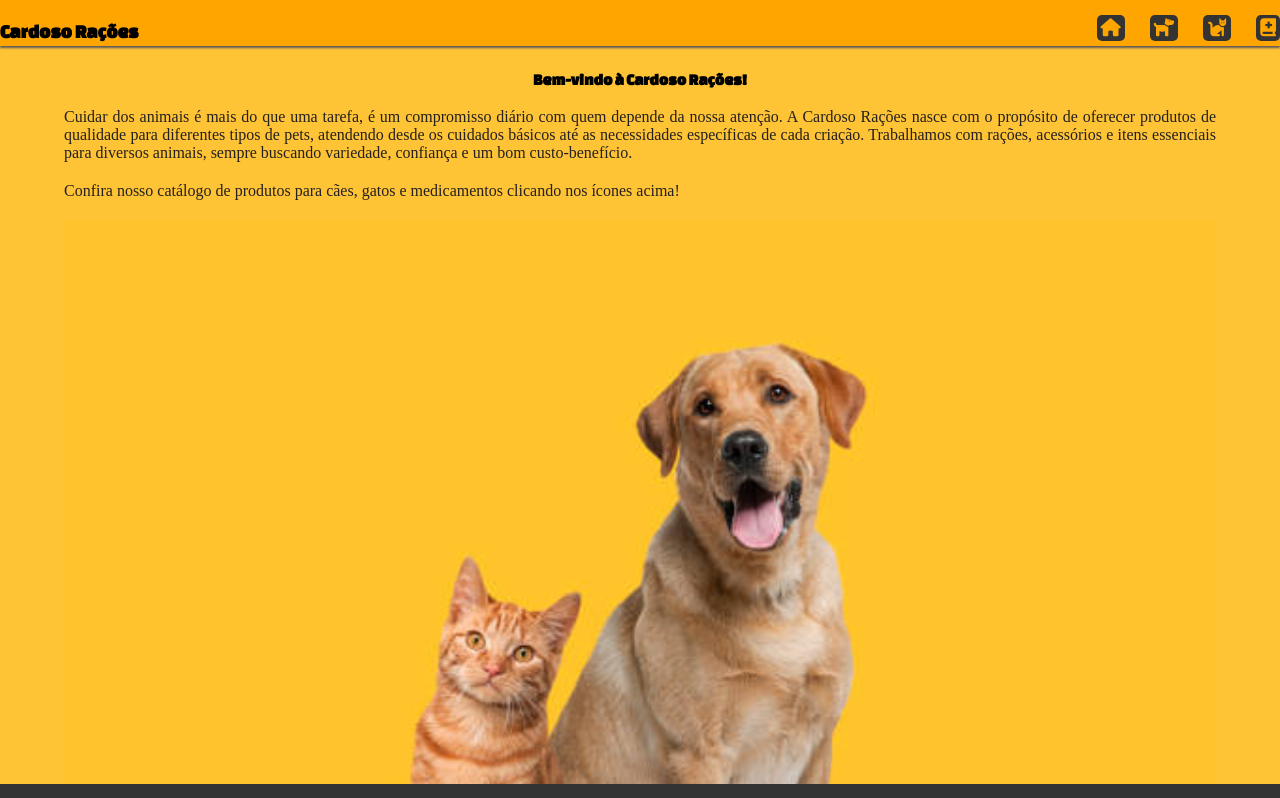
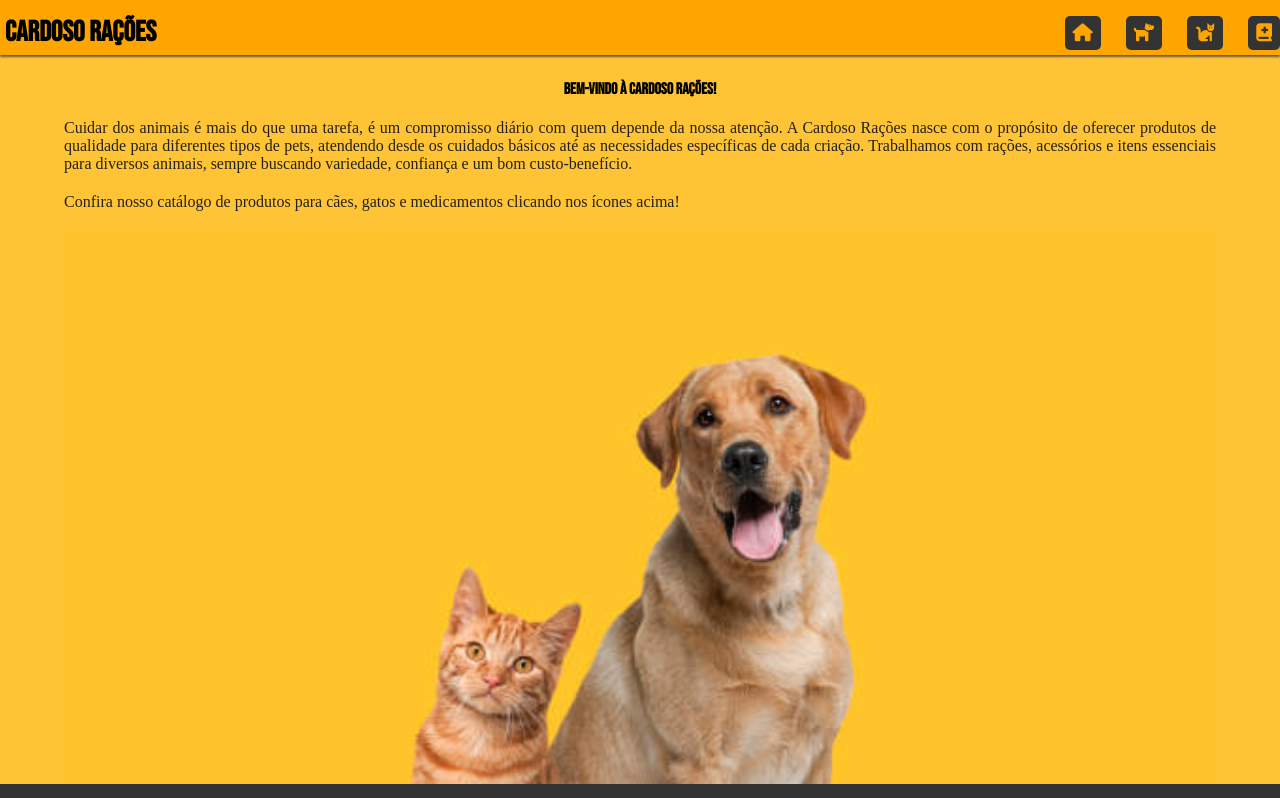
Before and after one commit to lucasnunes78434-jpg/Cardoso-Racoes, a plain HTML site: page index.html in a window 1280 px wide. Shown: the top 798 px of the page. Drawn offline with Linux system fonts and the light colour scheme.

Commit message:
atualiza

```diff
--- a/estilo/style.css
+++ b/estilo/style.css
@@ -1,13 +1,13 @@
 @charset "UTF-8";
 
-@import url('https://fonts.googleapis.com/css2?family=Changa+One&display=swap');
+@import url('https://fonts.googleapis.com/css2?family=Bebas+Neue&display=swap');
 
 :root {
     --cor-destaque: #FFA500; /* Laranja */
     --cor-fundo: #FFFFFF; /* Branco */
     --cor-texto: #333333; /* Cinza escuro */
     --cor-divisao: #CCCCCC; /* Cinza claro */
-    --fonte-titulo: "Changa One", sans-serif;
+    --fonte-titulo:"Bebas Neue", sans-serif ;
     --font-texto: 'Times New Roman', Times, serif;
     --font-descricao: "poppins", sans-serif;
 }
@@ -34,19 +34,22 @@ header {
 
 header h1 {
     font-family: var(--fonte-titulo);
-    font-size: 1.2rem;
+    font-size: 1.8rem;
+    padding-left: 5px;
+
 }
 
 header nav ul {
     display: flex;
     list-style: none;
     gap: 25px;
+
 }
 
 header nav ul li a {
     text-decoration: none;
     background-color: var(--cor-texto);
-    padding: 4px;
+    padding: 8px;
     border-radius: 5px;
     display: flex;
     align-items: center;
@@ -64,7 +67,9 @@ header a:hover {
 }
 
 body {
-    background-color:#ffc436
+    background-color:#ffc436;
+
+
 }
 
 main.index {
@@ -123,6 +128,7 @@ section div.produto {
     border-radius: 10px;
     overflow: hidden;
     box-shadow: 0px 1px 10px;
+
 }
 
 section div.produto img {
--- a/index.html
+++ b/index.html
@@ -5,7 +5,8 @@
     <meta name="viewport" content="width=device-width, initial-scale=1.0">
     <title>Cardoso Rações</title>
 
-    <link href="https://fonts.googleapis.com/css2?family=Changa+One&display=swap" rel="stylesheet">
+    <link href="https://fonts.googleapis.com/css2?family=Bebas+Neue&family=Changa+One&family=Poppins&display=swap" rel="stylesheet">
+
 
     <link rel="stylesheet" href="estilo/style.css">
 
```
